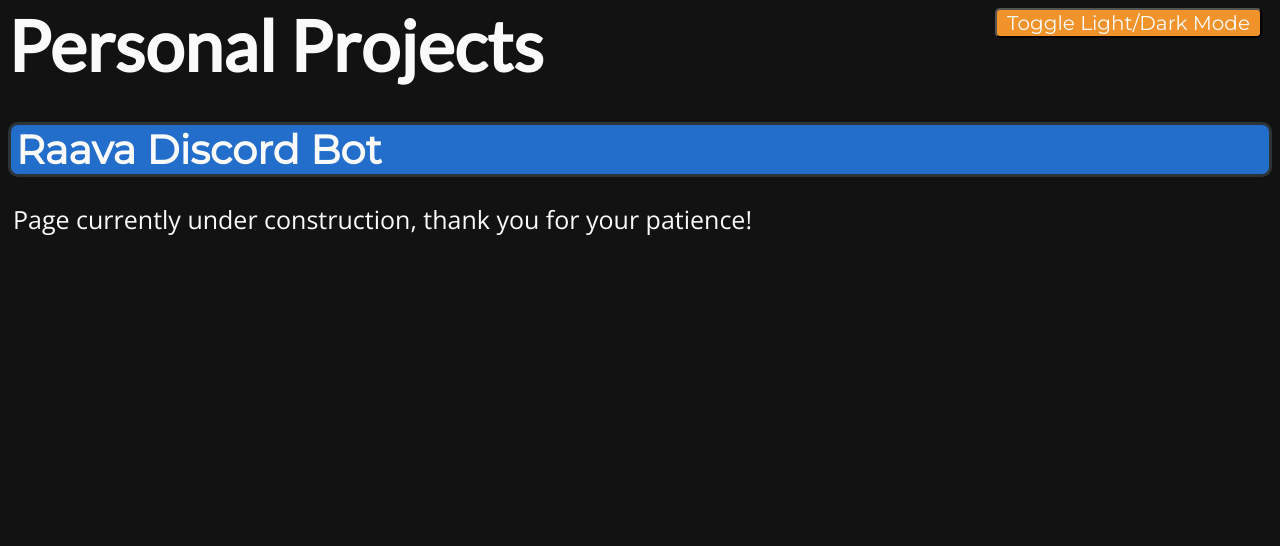
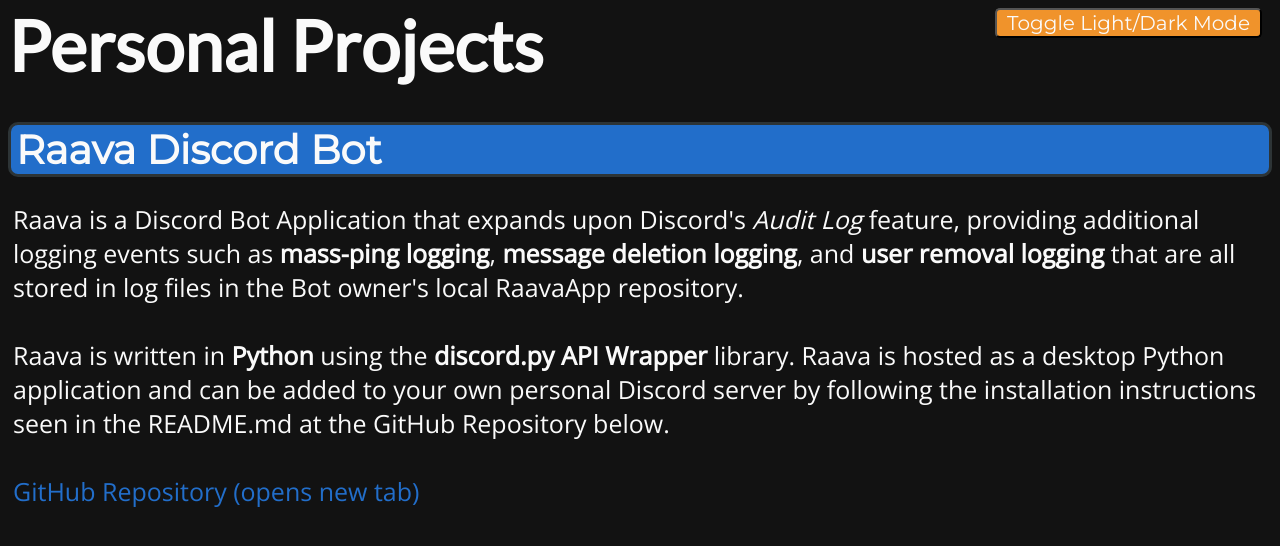
Before and after one commit to kosamson/kosamson.github.io, a plain HTML site: page PersonalProjectsSubpage.html in a window 1280 px wide. Drawn offline with nearby package versions, Linux system fonts and the light colour scheme.

Commit message:
Add Raava project description

```diff
--- a/PersonalProjectsSubpage.html
+++ b/PersonalProjectsSubpage.html
@@ -115,8 +115,18 @@
         <button class="dl-toggle" type="button" onclick="toggleLightMode()">Toggle Light/Dark Mode</button>
 
         <h2>Raava Discord Bot</h2>
+        <p>
+            Raava is a Discord Bot Application that expands upon Discord's <i>Audit Log</i> feature, providing additional logging events such as <b>mass-ping logging</b>, <b>message deletion logging</b>,
+            and <b>user removal logging</b> that are all stored in log files in the Bot owner's local RaavaApp repository.
+            <br>
+            <br>
+            Raava is written in <b>Python</b> using the <b>discord.py API Wrapper</b> library. Raava is hosted as a desktop Python application and can be added to your own personal Discord server
+            by following the installation instructions seen in the README.md at the GitHub Repository below.
 
-        <p class="unfinished">Page currently under construction, thank you for your patience!</p>
+            <br>
+            <br>
 
+            <a style="text-decoration: none; color: rgb(34, 110, 202);" href="https://github.com/kosamson/RaavaApp" target=blank>GitHub Repository (opens new tab)</a>
+        </p>
     </body>
 </html>
```
